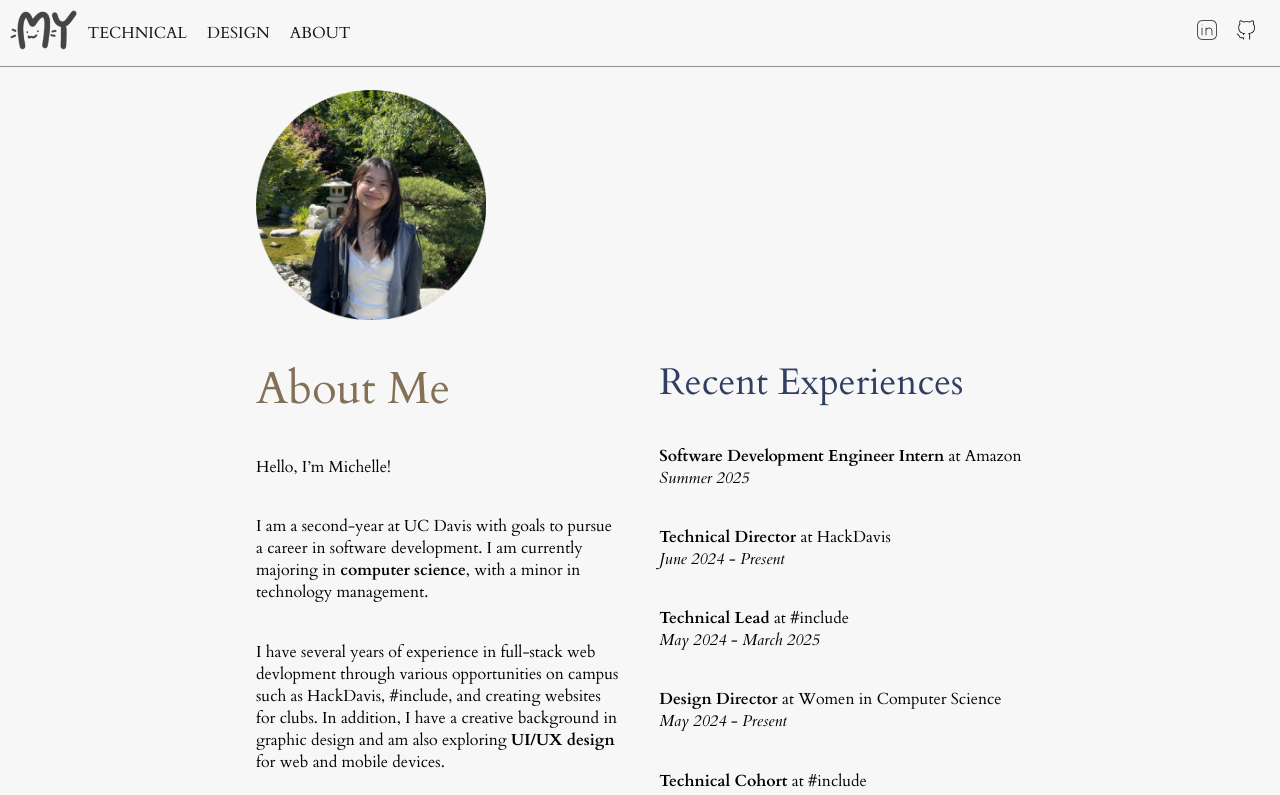
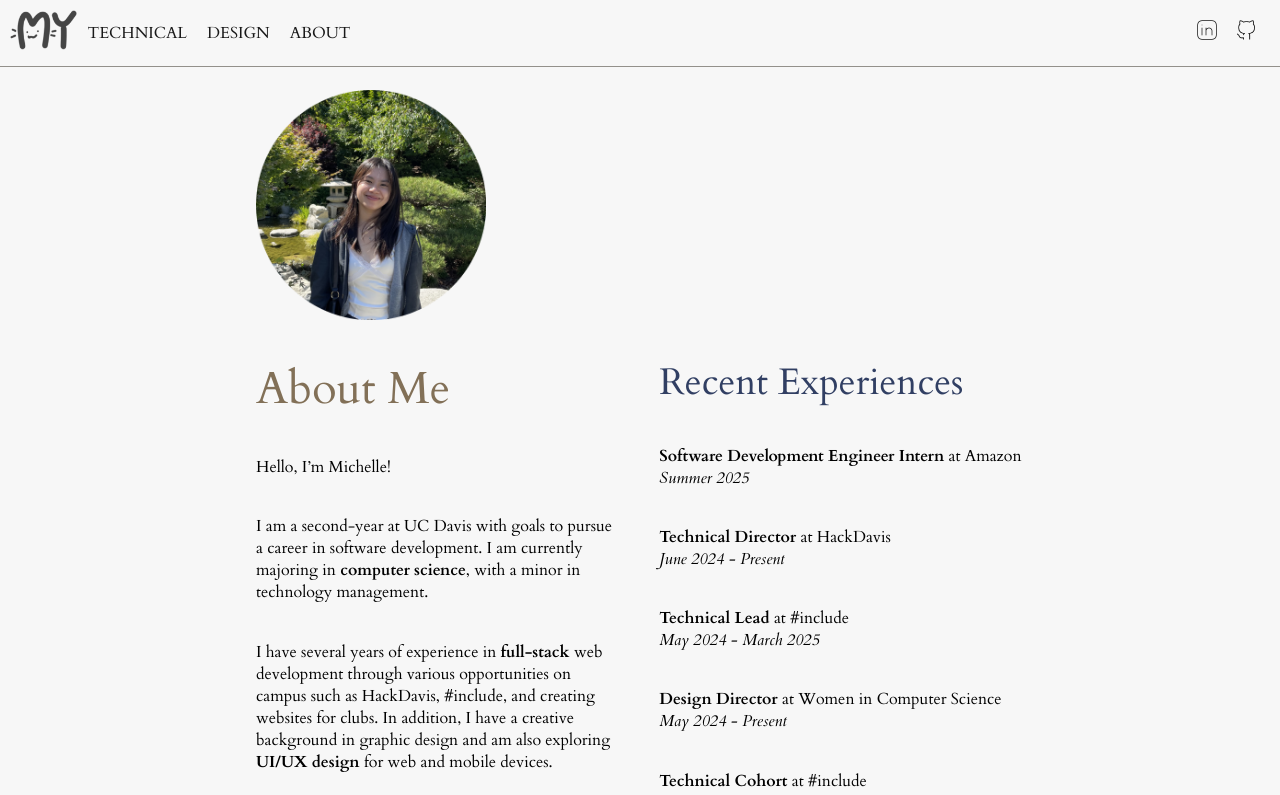
Before and after one commit to michelleyeoh/michelleyeoh.github.io, a React (Create React App) app: page /#/about in a window 1280 px wide. Shown: the top 795 px of the page. Built offline with nearby package versions, Linux system fonts and the light colour scheme.

Commit message:
spelling error

```diff
--- a/src/components/about.js
+++ b/src/components/about.js
@@ -13,7 +13,7 @@ export default function About() {
                     <h2>About Me</h2>
                     <h6>Hello, I’m Michelle!</h6>
                     <h6>I am a second-year at UC Davis with goals to pursue a career in software development. I am currently majoring in <strong>computer science</strong>, with a minor in technology management. </h6>
-                    <h6>I have several years of experience in full-stack web devlopment through various opportunities on campus such as HackDavis, #include, and creating websites for clubs. In addition, I have a creative background in graphic design and am also exploring <strong>UI/UX design</strong> for web and mobile devices.</h6>
+                    <h6>I have several years of experience in <strong>full-stack</strong> web development through various opportunities on campus such as HackDavis, #include, and creating websites for clubs. In addition, I have a creative background in graphic design and am also exploring <strong>UI/UX design</strong> for web and mobile devices.</h6>
                     <h6>During my free time I like to spend time outside taking <strong>photos</strong>, studying at <strong>cafes</strong>, and going on <strong>runs</strong>. I also enjoy Korean music, so I will be found either listening to K-Pop or having a solo concert in my room…</h6>
                     {/* <br /> */}
                 </div>
```
